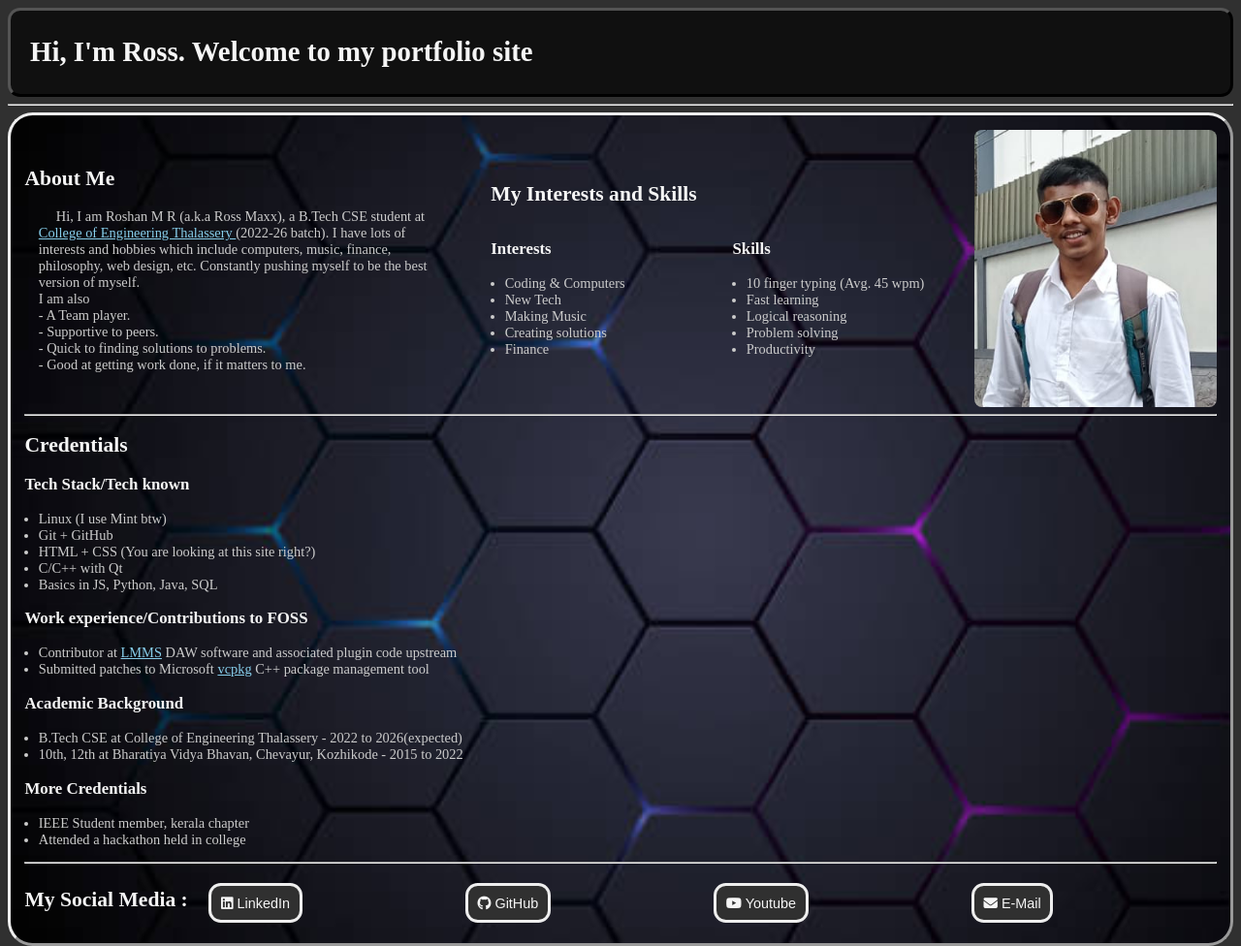
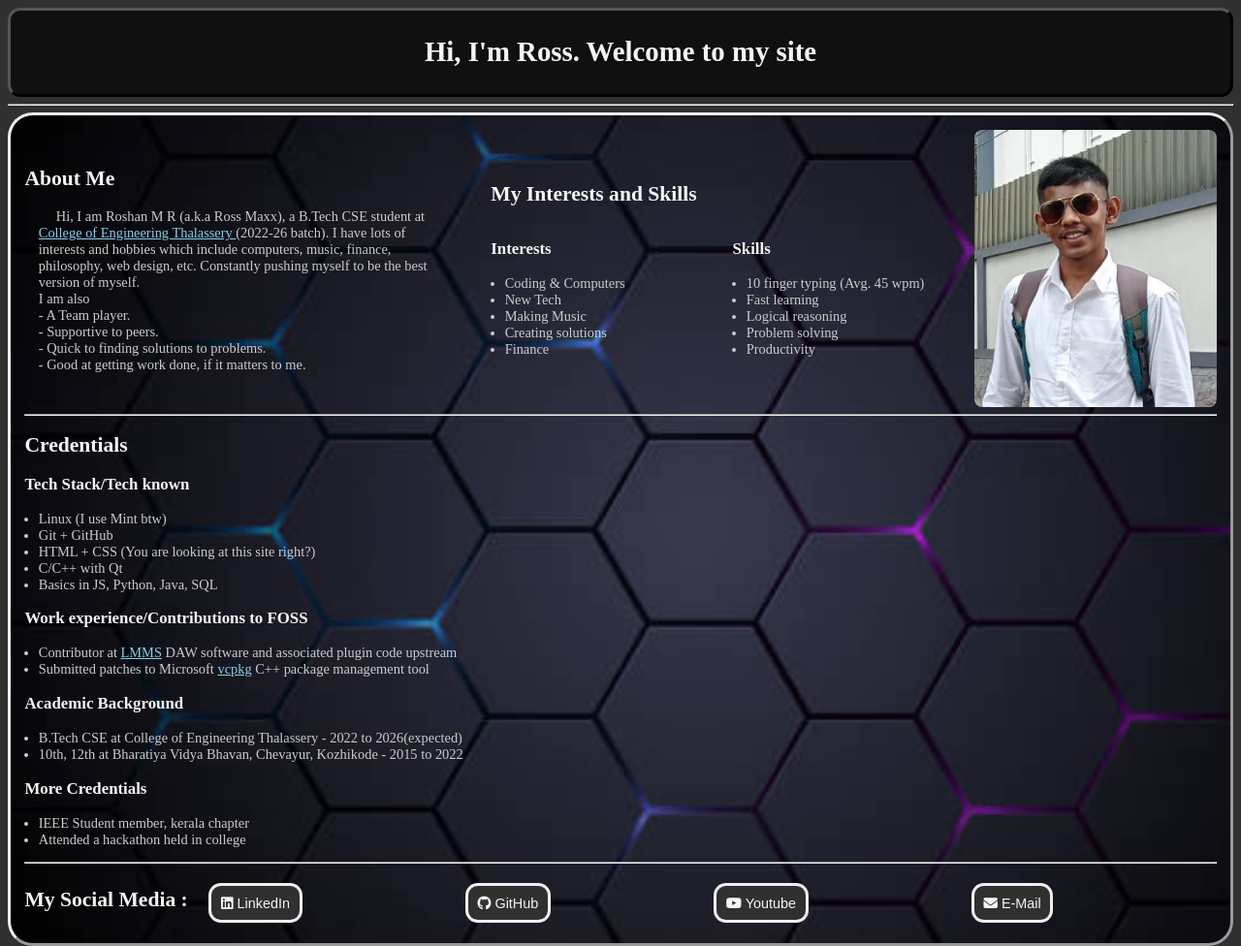
Before and after one commit to Rossmaxx/Rossmaxx.github.io, a plain HTML site: page index.html in a window 1280 px wide. Shown: the top 976 px of the page at 97% size. Drawn offline with Linux system fonts and the light colour scheme.

Commit message:
header centering

```diff
--- a/index.html
+++ b/index.html
@@ -13,7 +13,7 @@
 
   <body>
     <header class="cheader">
-      <h1>Hi, I'm Ross. Welcome to my portfolio site</h1>
+      <h1>Hi, I'm Ross. Welcome to my site</h1>
     </header>
     <hr />
     <main class="mainbody">
--- a/style.css
+++ b/style.css
@@ -48,7 +48,7 @@ h1{
 
 .cheader{
     background-color: #101010;
-    padding-left: 1vw;
+    text-align: center;
     border: 0.25vw outset black;
     border-radius: 1vw;
     margin: 0;
```
